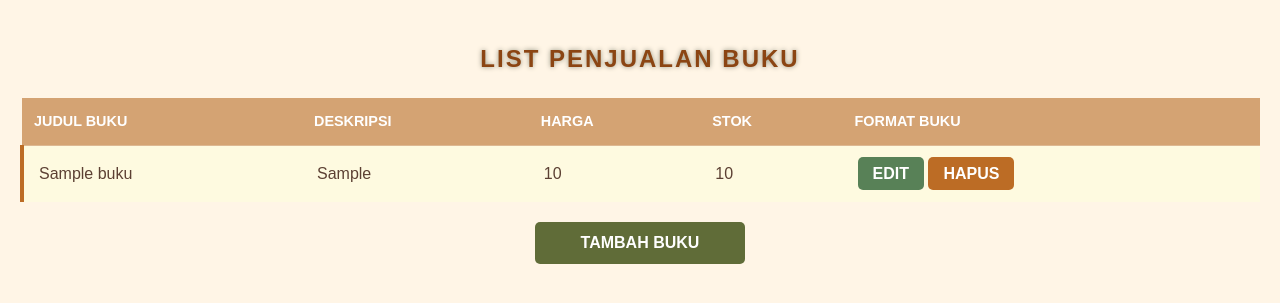
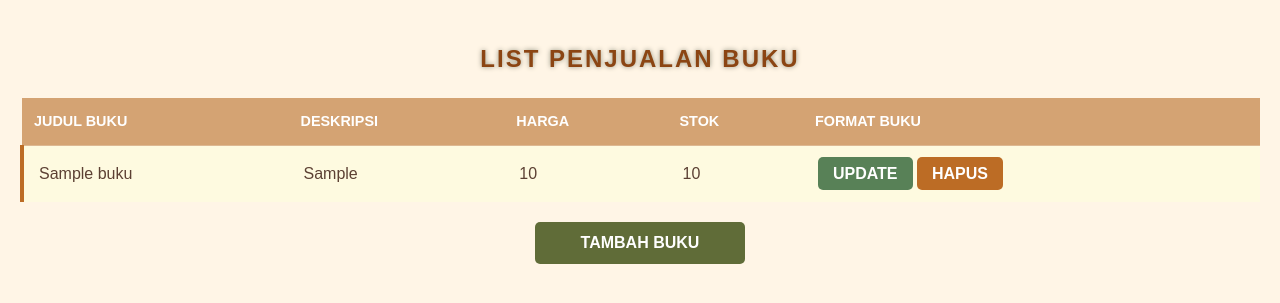
Before and after one commit to MiracleCakra/PEMROGRAMAN-WEB, a PHP site: page /buku.php in a window 1280 px wide. Shown: the top 303 px of the page. Run offline with PHP 8.4, Linux system fonts and the light colour scheme; tables that the repository leaves empty or names only in its code hold one stand-in row (values such as "Sample post"); some libraries are stand-ins or nearby versions.

Commit message:
bismillah

```diff
--- a/crudlagibang/buku.php
+++ b/crudlagibang/buku.php
@@ -47,8 +47,8 @@ if ($stmt === false) {
                 <td><?php echo htmlspecialchars(number_format($row['harga'], 0, ',', '.')); ?></td>
                 <td><?php echo htmlspecialchars($row['stok']); ?></td>
                 <td class="Format Buku">
-                    <a href="editbuku.php?id=<?php echo htmlspecialchars($row['id_buku']); ?>" class="btn-edit">Edit</a>
-                    <a href="hapusbuku.php?id=<?php echo htmlspecialchars($row['id_buku'] ); ?>" class="btn-delete"
+                <a href="updatebuku.php?id=<?php echo htmlspecialchars($row['id_buku']); ?>" class="btn-update">Update</a>
+                <a href="hapusbuku.php?id=<?php echo htmlspecialchars($row['id_buku'] ); ?>" class="btn-delete"
                     onclick="return confirm('Apakah Anda yakin ingin menghapus buku ini?')">Hapus</a>
                 </td>
             </tr>
--- a/crudlagibang/connect.php
+++ b/crudlagibang/connect.php
@@ -9,7 +9,7 @@ try {
     // instance PDO dan koneksi ke basis data SQL Server
     $conn = new PDO("sqlsrv:Server=$servername;Database=$database", $username, $password);
     // mode kesalahan menjadi Exception untuk menangani kesalahan
-    $conn->setAttribute(PDO::ATTR_ERRMODE, PDO::ERRMODE_EXCEPTION);
+    $conn->setAttribute(PDO::ATTR_ERRMODE, PDO::ERRMODE_EXCEPTION); // mengatur atribut ke error mode
 } catch (PDOException $e) {
     // Jika koneksi gagal, tampilkan pesan kesalahan dan hentikan skrip
     die("Koneksi gagal: " . $e->getMessage());
--- a/crudlagibang/style.css
+++ b/crudlagibang/style.css
@@ -64,7 +64,7 @@ tbody td {
 }
 
 /* Tombol aksi (edit, delete, tambah) */
-.btn-edit, .btn-delete, .button-add-buku {
+.btn-update, .btn-delete, .button-add-buku {
     padding: 8px 15px; /* Ukuran tombol */
     border-radius: 5px; /* Sudut membulat */
     font-weight: 600; /* Teks tebal */
@@ -75,7 +75,7 @@ tbody td {
     text-decoration: none; /* Hilangkan garis bawah */
 }
 
-.btn-edit {
+.btn-update {
     background-color: #588157;
     color: #ffffff;
 }
@@ -94,10 +94,9 @@ tbody td {
     text-align: center;
 }
 
-.btn-edit:hover, .btn-delete:hover, .button-add-buku:hover {
+.btn-update:hover, .btn-delete:hover, .button-add-buku:hover {
     transform: translateY(-3px); /* Efek naik saat hover */
 }
-
 /* Responsif untuk perangkat kecil */
 @media screen and (max-width: 600px) {
     table {
```
Also changed, not shown: crudlagibang/createbuku.php (+5 -5 lines), crudlagibang/updatebuku.php (renamed from crudlagibang/editbuku.php, +4 -4 lines), crudlagibang/updatebuku.css (renamed from crudlagibang/editbuku.css).
